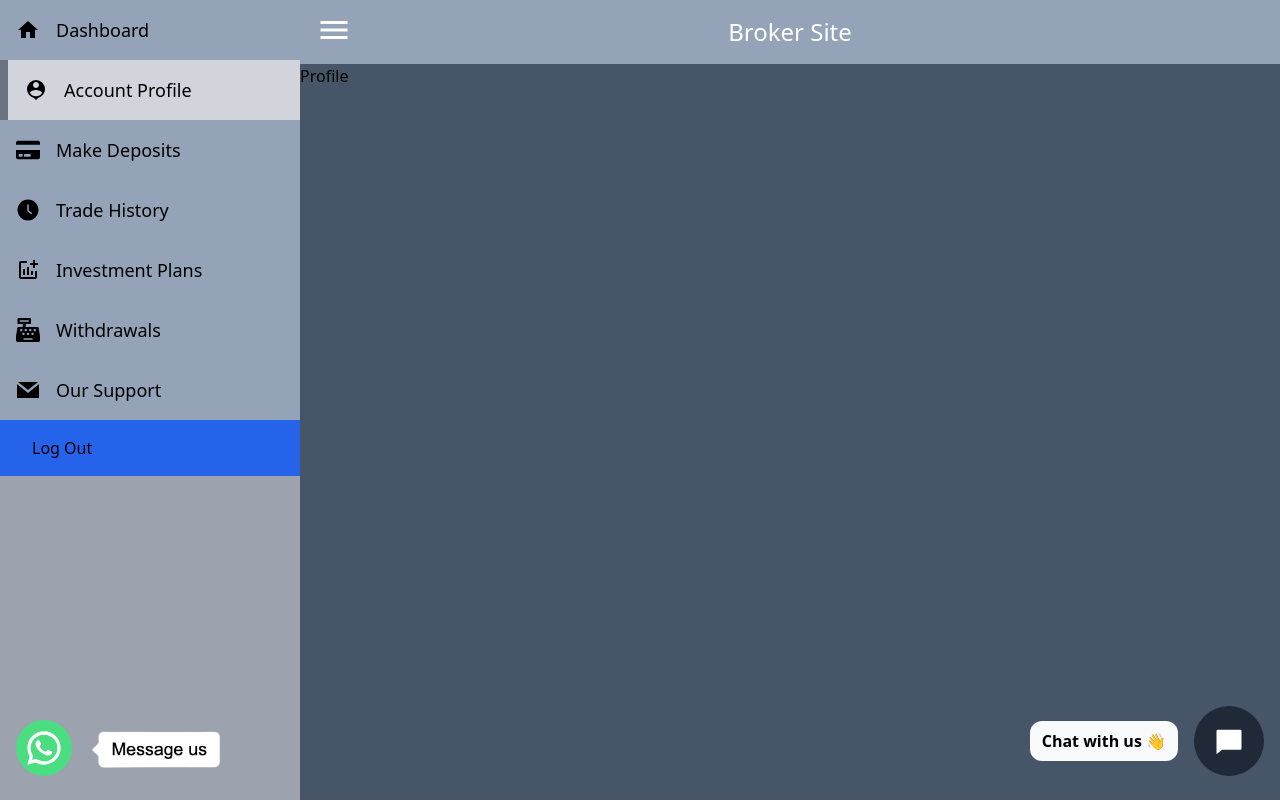
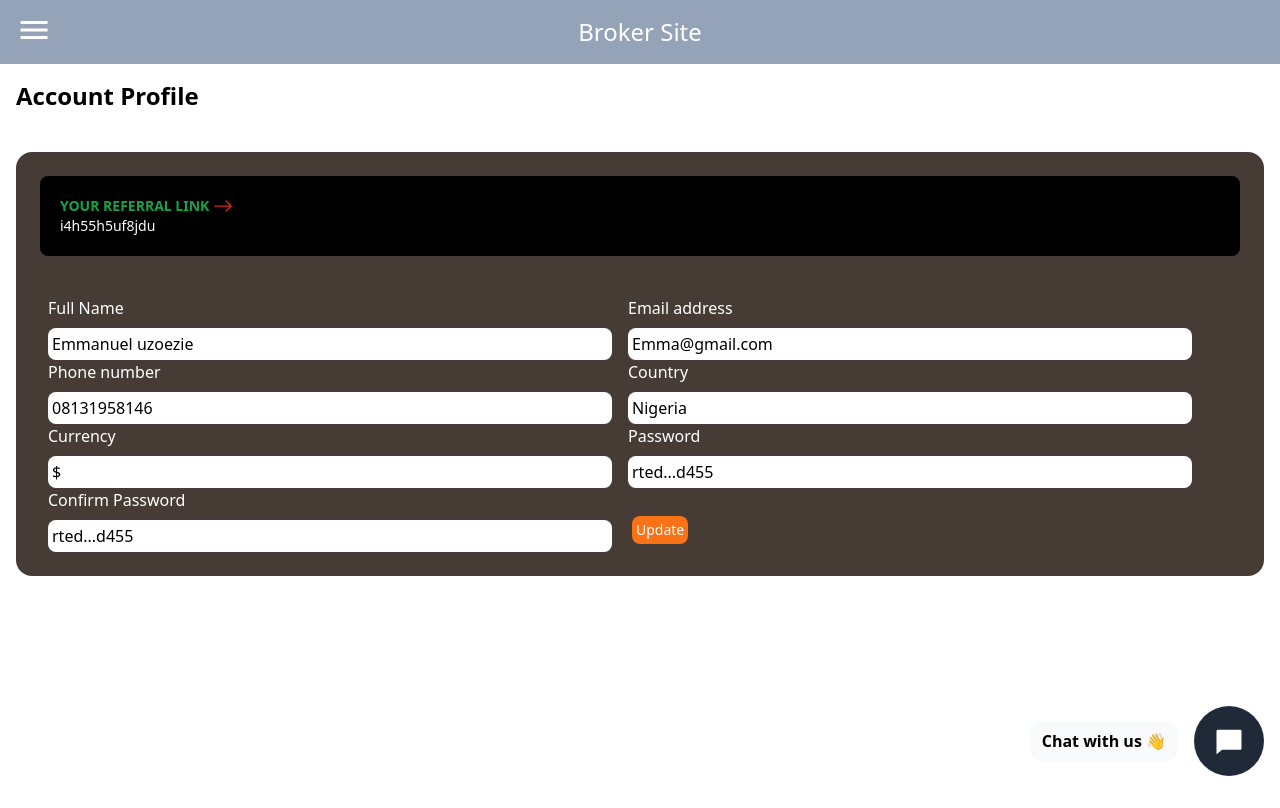
Before and after one commit to boymeetsblockchain/Broker-site, a Next.js app: page /userDashboard in a window 1280 px wide. Both pictures are taken after a click on the element "Account Profile". Built offline with nearby package versions, Linux system fonts and the light colour scheme.

Commit message:
worked on the profile page

```diff
--- a/components/user/Profile.tsx
+++ b/components/user/Profile.tsx
@@ -1,8 +1,50 @@
-import React from 'react'
+import { BsArrowRight } from 'react-icons/bs'
 
 const Profile = () => {
   return (
-    <div>Profile</div>
+    <div className='bg-white h-[93vh] p-4'>
+      <h1 className='text-2xl font-bold'>Account Profile</h1>
+      <div className='bg-[#281d14db] mt-10 p-6 rounded-2xl'>
+        <div className='bg-black text-white p-5 rounded-lg'>
+          <h3 className='text-sm font-semibold text-green-600 flex items-center'>YOUR REFERRAL LINK <BsArrowRight className='ml-1 text-red-600 text-xl'/></h3>
+          <h4 className='text-sm'>i4h55h5uf8jdu</h4>
+        </div>
+        <div className='text-white mt-10 md:flex md:items-center md:flex-wrap'>
+          <div className='md:w-[47%] mx-2'>
+            <h2>Full Name</h2>
+            <h5 className='text-black p-2 md:p-1 rounded-lg bg-white mt-2'>Emmanuel uzoezie</h5>
+          </div>
+          <div className='md:w-[47%] mx-2'>
+            <h2>Email address</h2>
+            <h5 className='text-black p-2 md:p-1 x rounded-lg bg-white mt-2'>Emma@gmail.com</h5>
+          </div>
+          <div className='md:w-[47%] mx-2'>
+            <h2>Phone number</h2>
+            <h5 className='text-black p-2 md:p-1 x rounded-lg bg-white mt-2'>08131958146</h5>
+          </div>
+          <div className='md:w-[47%] mx-2'>
+            <h2>Country</h2>
+            <h5 className='text-black p-2 md:p-1 x rounded-lg bg-white mt-2'>Nigeria</h5>
+          </div>
+          <div className='md:w-[47%] mx-2'>
+            <h2>Currency</h2>
+            <h5 className='text-black p-2 md:p-1 x rounded-lg bg-white mt-2'>$</h5>
+          </div>
+          <div className='md:w-[47%] mx-2'>
+            <h2>Password</h2>
+            <h5 className='text-black p-2 md:p-1 x rounded-lg bg-white mt-2'>rted...d455</h5>
+          </div>
+          <div className='md:w-[47%] mx-2'>
+            <h2>Confirm Password</h2>
+            <h5 className='text-black p-2 md:p-1 x rounded-lg bg-white mt-2'>rted...d455</h5>
+          </div>
+          <div className='md:w-[40%] mt-5 md:ml-3'>
+            <button className='bg-orange-500 p-3 px-6 md:p-1 text-sm rounded-lg'>Update</button>
+          </div>
+
+        </div>
+      </div>
+    </div>
   )
 }
 
--- a/components/user/userSidebar.tsx
+++ b/components/user/userSidebar.tsx
@@ -7,38 +7,44 @@ import { FaCreditCard, FaCashRegister } from 'react-icons/fa'
 import Whatsapp from '../whatsapp'
 
 const UserSidebar = () => {
-  const { activeSidebarLink, setActiveSidebarLink } = useContextState()
+  const { activeSidebarLink, setActiveSidebarLink, userSidebar, setUserSidebar, } = useContextState()
+
+  const handleSidebar = (clickedItem:string) => {
+    setActiveSidebarLink(clickedItem)
+    setUserSidebar(false)
+  }
+
   return (
     <div className='bg-slate-400 dark:bg-slate-700 dark:text-white relative'>
-      <div className={`flex items-center cursor-pointer p-4 text-xl space-x-4 ${activeSidebarLink === "Dashboard" ? "border-l-8 border-gray-500 bg-gray-300 dark:bg-gray-700 dark:border-white" : ""}`} onClick={() => setActiveSidebarLink("Dashboard")}>
+      <div className={`flex items-center cursor-pointer p-4 text-xl space-x-4 ${activeSidebarLink === "Dashboard" ? "border-l-8 border-gray-500 bg-gray-300 dark:bg-gray-700 dark:border-white" : ""}`} onClick={() => handleSidebar("Dashboard")}>
         <MdHome className="text-2xl"/>
         <h2 className="text-lg">Dashboard</h2>
       </div>
-      <div className={`flex items-center cursor-pointer p-4 text-xl space-x-4 ${activeSidebarLink === "Profile" ? "border-l-8 border-gray-500 bg-gray-300 dark:bg-gray-700 dark:border-white" : ""}`} onClick={() => setActiveSidebarLink("Profile")}>
+      <div className={`flex items-center cursor-pointer p-4 text-xl space-x-4 ${activeSidebarLink === "Profile" ? "border-l-8 border-gray-500 bg-gray-300 dark:bg-gray-700 dark:border-white" : ""}`} onClick={() => handleSidebar("Profile")}>
         <MdPersonPin className="text-2xl"/>
         <h2 className="text-lg">Account Profile</h2>
       </div>
-      <div className={`flex items-center cursor-pointer p-4 text-xl space-x-4 ${activeSidebarLink === "Deposit" ? "border-l-8 border-gray-500 bg-gray-300 dark:bg-gray-700 dark:border-white" : ""}`} onClick={() => setActiveSidebarLink("Deposit")}>
+      <div className={`flex items-center cursor-pointer p-4 text-xl space-x-4 ${activeSidebarLink === "Deposit" ? "border-l-8 border-gray-500 bg-gray-300 dark:bg-gray-700 dark:border-white" : ""}`} onClick={() => handleSidebar("Deposit")}>
         <FaCreditCard className="text-2xl"/>
         <h2 className="text-lg">Make Deposits</h2>
       </div>
-      <div className={`flex items-center cursor-pointer p-4 text-xl space-x-4 ${activeSidebarLink === "Trade" ? "border-l-8 border-gray-500 bg-gray-300 dark:bg-gray-700 dark:border-white" : ""}`} onClick={() => setActiveSidebarLink("Trade")} >
+      <div className={`flex items-center cursor-pointer p-4 text-xl space-x-4 ${activeSidebarLink === "Trade" ? "border-l-8 border-gray-500 bg-gray-300 dark:bg-gray-700 dark:border-white" : ""}`} onClick={() => handleSidebar("Trade")} >
         <AiFillClockCircle className="text-2xl"/>
         <h2 className="text-lg">Trade History</h2>
       </div>
-      <div className={`flex items-center cursor-pointer p-4 text-xl space-x-4 ${activeSidebarLink === "invest" ? "border-l-8 border-gray-500 bg-gray-300 dark:bg-gray-700 dark:border-white" : ""}`} onClick={() => setActiveSidebarLink("invest")}>
+      <div className={`flex items-center cursor-pointer p-4 text-xl space-x-4 ${activeSidebarLink === "invest" ? "border-l-8 border-gray-500 bg-gray-300 dark:bg-gray-700 dark:border-white" : ""}`} onClick={() => handleSidebar("invest")}>
         <MdAddchart className="text-2xl"/>
         <h2 className="text-lg">Investment Plans</h2>
       </div>
-      <div className={`flex items-center cursor-pointer p-4 text-xl space-x-4 ${activeSidebarLink === "withdrawal" ? "border-l-8 border-gray-500 bg-gray-300 dark:bg-gray-700 dark:border-white" : ""}`} onClick={() => setActiveSidebarLink("withdrawal")}>
+      <div className={`flex items-center cursor-pointer p-4 text-xl space-x-4 ${activeSidebarLink === "withdrawal" ? "border-l-8 border-gray-500 bg-gray-300 dark:bg-gray-700 dark:border-white" : ""}`} onClick={() => handleSidebar("withdrawal")}>
         <FaCashRegister className="text-2xl"/>
         <h2 className="text-lg">Withdrawals</h2>
       </div>
-      <div className={`flex items-center cursor-pointer p-4 text-xl space-x-4 ${activeSidebarLink === "support" ? "border-l-8 border-gray-500 bg-gray-300 dark:bg-gray-700 dark:border-white" : ""}`} onClick={() => setActiveSidebarLink("support")}>
+      <div className={`flex items-center cursor-pointer p-4 text-xl space-x-4 ${activeSidebarLink === "support" ? "border-l-8 border-gray-500 bg-gray-300 dark:bg-gray-700 dark:border-white" : ""}`} onClick={() => handleSidebar("support")}>
         <GrMail className="text-2xl"/>
         <h2 className="text-lg">Our Support</h2>
       </div>
-      <div className={`bg-blue-600 dark:bg-gray-800 p-4 pl-8 cursor-pointer `} onClick={() => setActiveSidebarLink("logout")}>Log Out</div>
+      <div className={`bg-blue-600 dark:bg-gray-800 p-4 pl-8 cursor-pointer `} onClick={() => handleSidebar("logout")}>Log Out</div>
 
       <div className='hidden lg:block'><Whatsapp /></div>
     </div>
```
